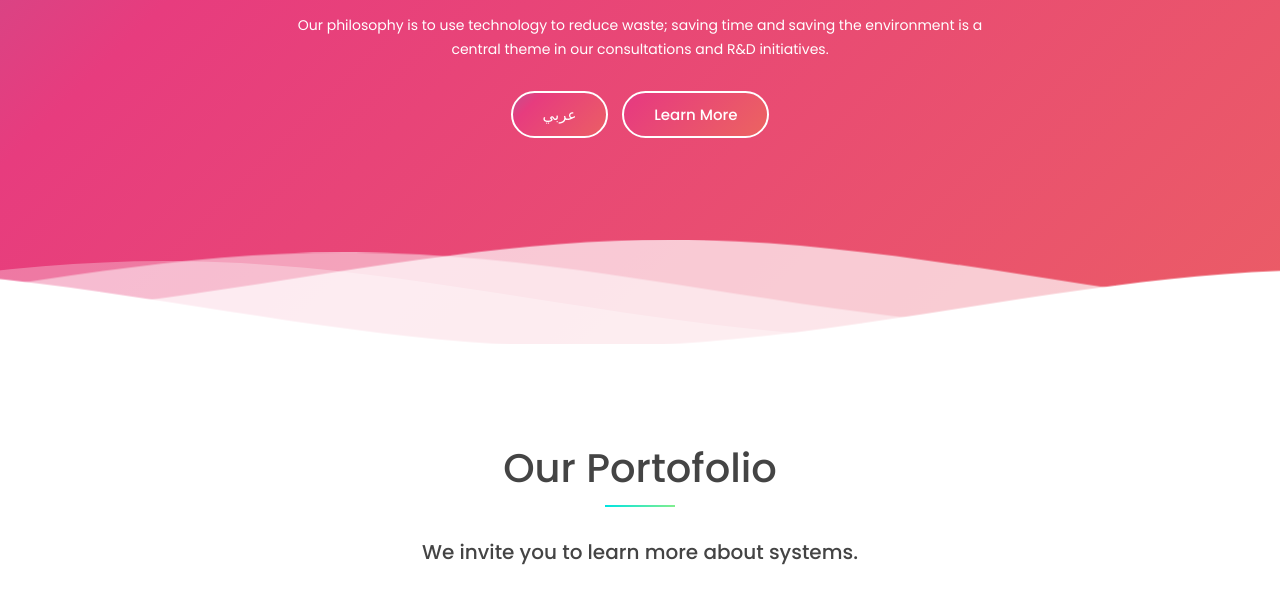
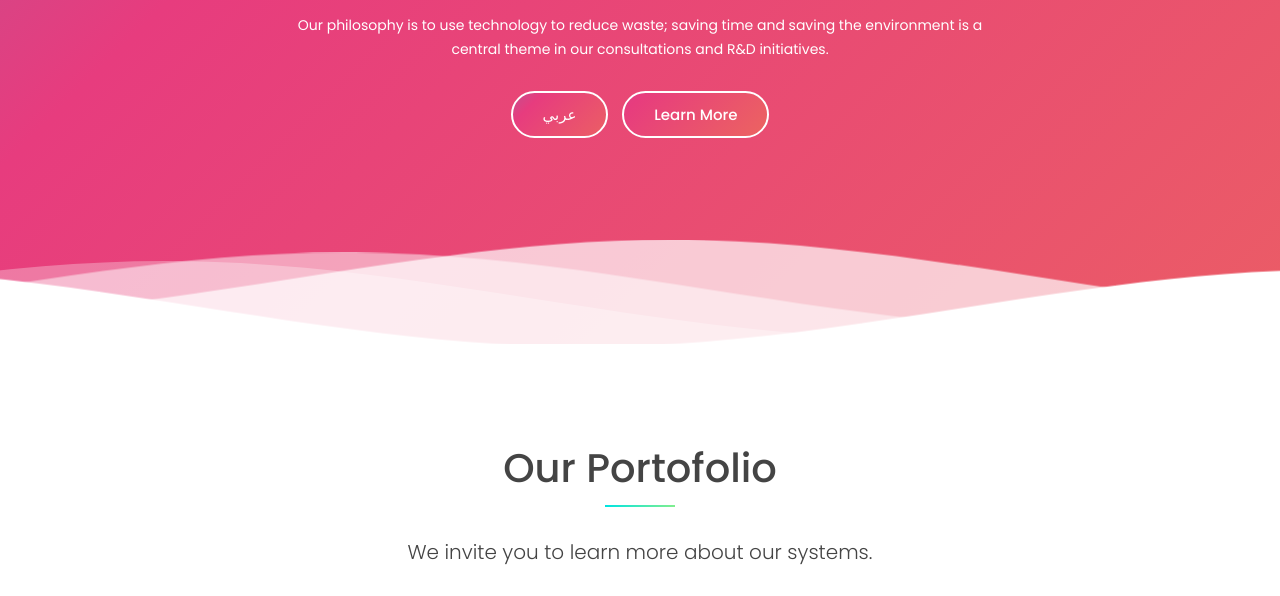
Before and after one commit to yehia67/Unigates-Static-Frontend, a plain HTML site: page index.html in a window 1280 px wide. Shown: the part 356-952 px from the top of the page. Drawn offline with Linux system fonts and the light colour scheme; a script that the page names is missing.

Commit message:
change fonts and add our keyword

```diff
--- a/assets/css/style.css
+++ b/assets/css/style.css
@@ -3017,4 +3017,6 @@ a,
     font-size: 19px;
 }
 
-.new-weight {}
+.new-weight {
+    font-weight: 300
+}
--- a/index.html
+++ b/index.html
@@ -92,7 +92,7 @@
                         <!-- Section Heading -->
                         <div class="section-heading text-center">
                             <h2 class="text-capitalize">our portofolio</h2>
-                            <h4 class="mt-5 new-weight">We invite you to learn more about systems. </h4>
+                            <h4 class="mt-5 new-weight">We invite you to learn more about our systems. </h4>
                         </div>
                     </div>
                 </div>
```
